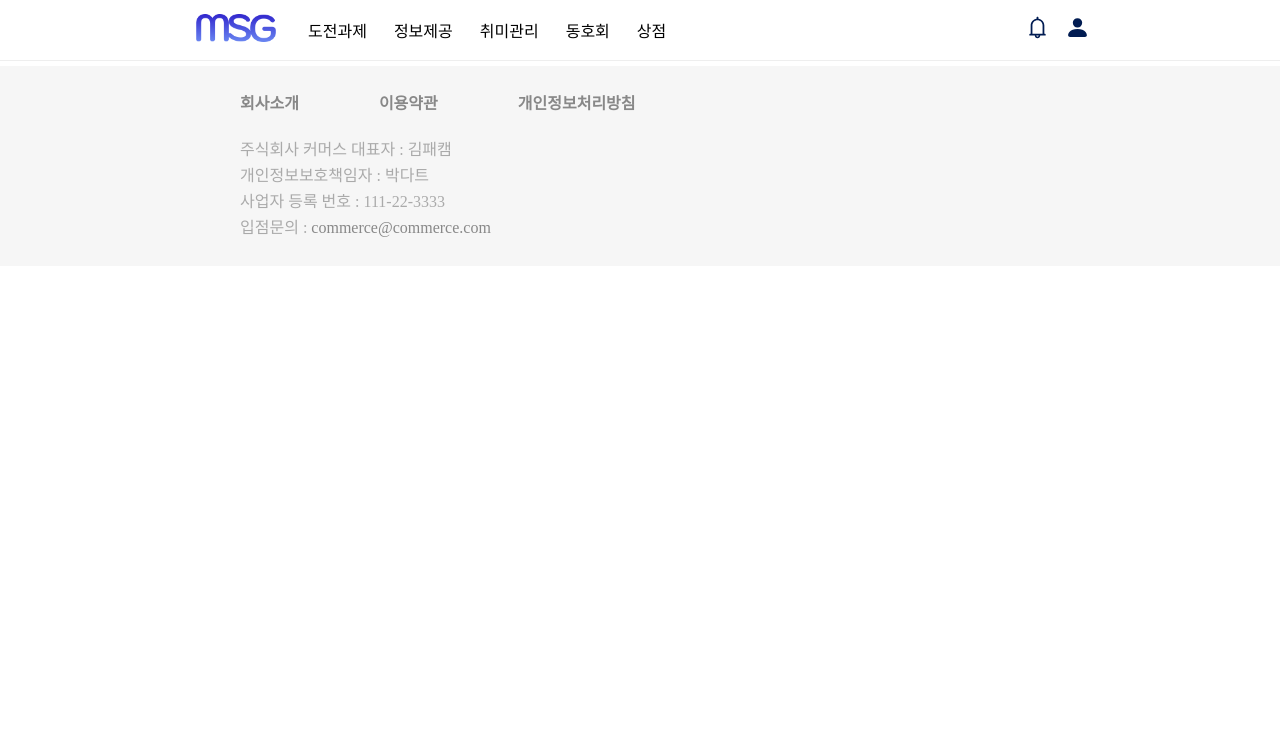
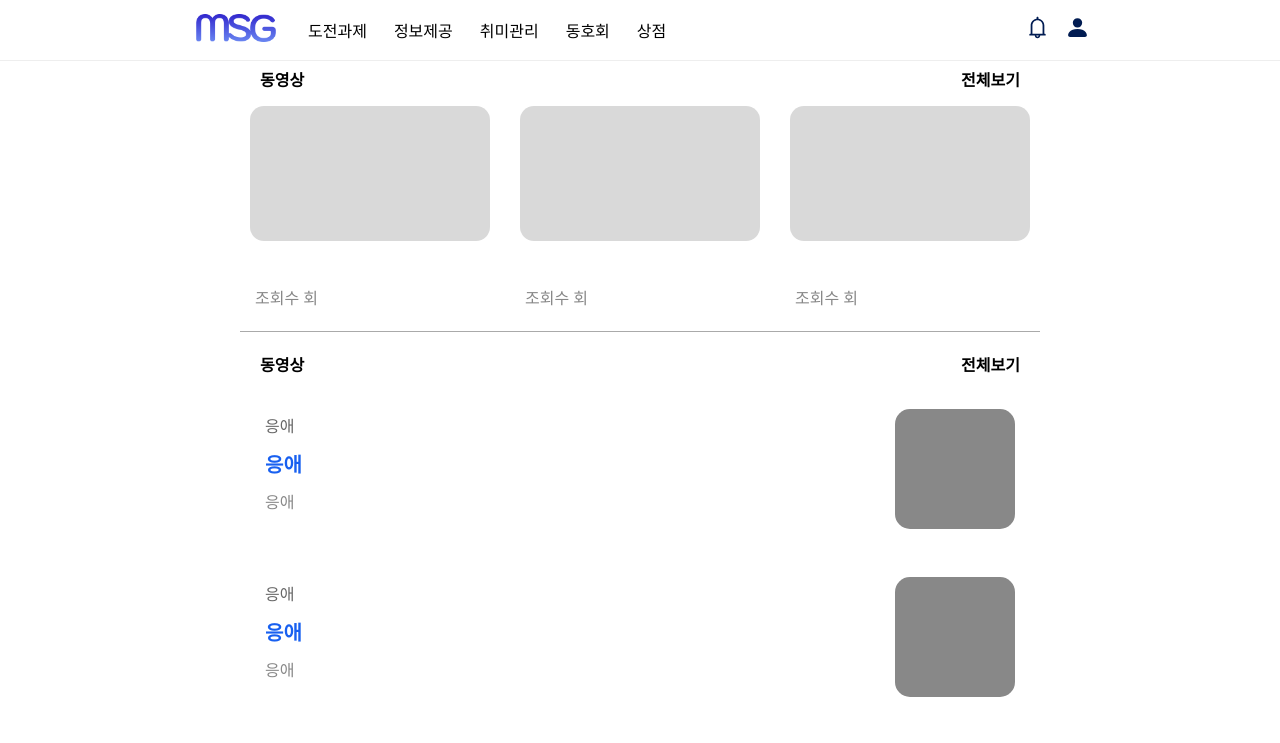
Before and after one commit to SJY08/DLC-MSG, a React (Create React App) app in the folder msg/: page /inform in a window 1280 px wide. Shown: the top 743 px of the page. Built offline with nearby package versions, Linux system fonts and the light colour scheme; a web font is replaced by a local one.

Commit message:
정보제공 페이지

```diff
--- a/msg/src/pages/InformPage.tsx
+++ b/msg/src/pages/InformPage.tsx
@@ -3,12 +3,39 @@ import { Colors } from "../styles/colors";
 import Header from "../components/header";
 import Footer from "../components/footer";
 import React from "react";
+import Video from "../components/Inform/Video";
+import News from "../components/Inform/News";
 
 function InformPage() {
   return (
     <>
       <Background>
         <Header />
+
+        <Container>
+          <VideoContainer>
+            <ButtonContainer>
+              <Title>동영상</Title>
+              <AllButton>전체보기</AllButton>
+            </ButtonContainer>
+            <VideoWrapper>
+              <Video />
+              <Video />
+              <Video />
+            </VideoWrapper>
+          </VideoContainer>
+
+          <NewsContainer>
+            <ButtonContainer>
+              <Title>동영상</Title>
+              <AllButton>전체보기</AllButton>
+            </ButtonContainer>
+            <News title="응애" enter="응애" explain="응애" />
+            <News title="응애" enter="응애" explain="응애" />
+            <News title="응애" enter="응애" explain="응애" />
+            <News title="응애" enter="응애" explain="응애" />
+          </NewsContainer>
+        </Container>
       </Background>
       <Footer />
     </>
@@ -20,4 +47,67 @@ export default InformPage;
 const Background = styled.div`
   display: flex;
   align-items: center;
+  justify-content: center;
+  flex-direction: column;
 `;
+
+const Container = styled.div`
+  width: 1300px;
+  display: flex;
+  justify-content: center;
+  align-items: center;
+  flex-direction: column;
+  gap: 20px;
+`;
+
+const VideoContainer = styled.div`
+  width: 800px;
+  display: flex;
+  justify-items: center;
+  align-items: center;
+  flex-direction: column;
+  gap: 10px;
+  padding-bottom: 20px;
+  border-bottom: 1px solid ${Colors.Gray400};
+`;
+
+const ButtonContainer = styled.div`
+  width: 760px;
+  height: 30px;
+  display: flex;
+  justify-content: center;
+  align-items: center;
+`;
+
+const Title = styled.p`
+  font-size: 16px;
+  font-weight: bold;
+`;
+
+const AllButton = styled.p`
+  margin-left: auto;
+  color: black;
+  border: none;
+  background: none;
+  font-size: 16px;
+  font-weight: bold;
+  cursor: pointer;
+`;
+
+const VideoWrapper = styled.div`
+  width: 800px;
+  display: flex;
+  justify-content: center;
+  align-items: center;
+  gap: 30px;
+`;
+
+const NewsContainer = styled.div`
+  width: 800px;
+  height: 700px;
+  display: flex;
+  justify-content: center;
+  align-items: center;
+  flex-direction: column;
+  gap: 10px;
+`;
```
